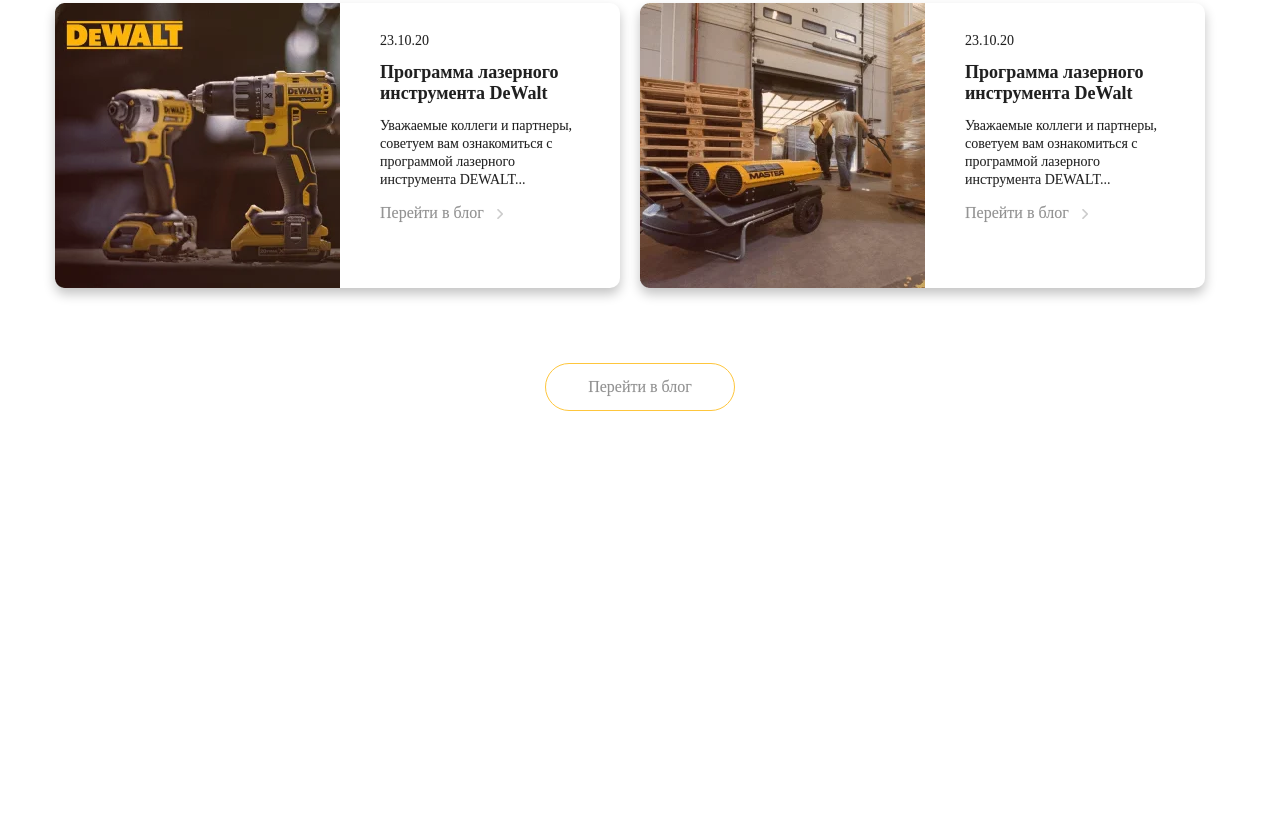
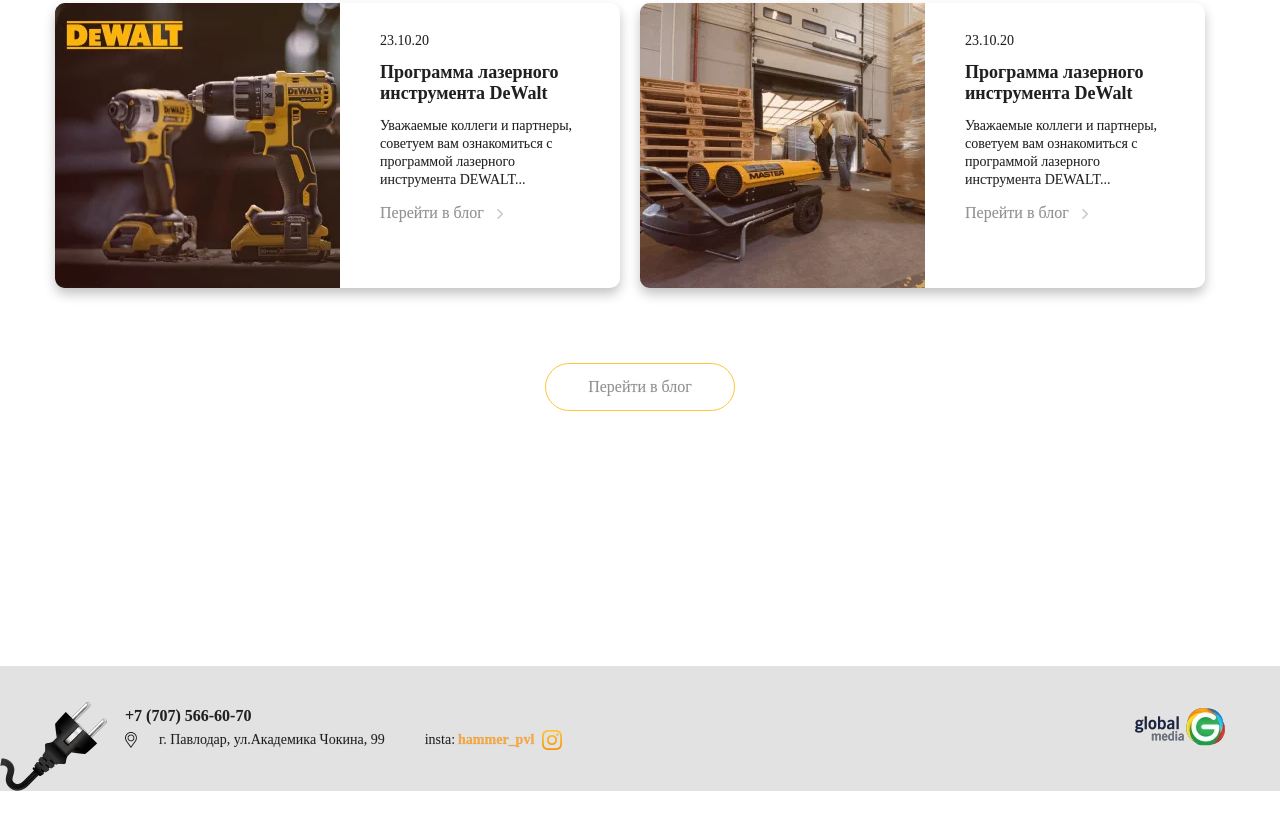
Before and after one commit to GlobalMediaVladimirWebDeveloper/hammer, a website: page src/index.html in a window 1280 px wide. Shown: the part 2944-3761 px from the top of the page. After the commit the page ends 3735 px from the top, so only its background shows below. Drawn offline with nearby package versions, Linux system fonts and the light colour scheme; files that its build step writes are made by us from their sources; files whose address does not match are found by name; a web font is replaced by a local one.

Commit message:
finish main page, with adaptive size up to 1170px

```diff
--- a/src/index.html
+++ b/src/index.html
@@ -718,6 +718,23 @@
 
 			<div class="footer__wrapper">
 
+				<div class="footer__left-side">
+
+					<a href="tel:+77075666070" class="def-semi-bold-link h_link light footer-phone-link">+7 (707) 566-60-70</a>
+					<div class="footer__info">
+						<address>г. Павлодар, ул.Академика Чокина, 99</address>
+						<a href="https://www.instagram.com/hammer_pvl/" class="lll">insta: <span> hammer_pvl</span></a>
+					</div>
+				</div>
+				<div class="footer__right-side">
+					<a href="https://globalm.kz" target="_blank" class="gm" alt="Разработчики сайта!" title="Разработчики сайта!">
+						<picture>
+							<source data-srcset="/img/icons/webp/gm.webp" type="image/webp">
+							<img data-src="/img/icons/gm.png" alt="Разработчики сайта!" title="Разработчики сайта!" data-loaded="true">
+						</picture>
+					</a>
+				</div>
+
 			</div>
 
 		</div>
--- a/src/style/partials/footer.scss
+++ b/src/style/partials/footer.scss
@@ -3,20 +3,145 @@
 .footer{
 
 	width: 100%;
-	margin-top: 160px;
-	background-color: var(--nata-dark);
+	max-width: 1920px;
+	margin-left: auto;
+	margin-right: auto;
+	margin-top: 225px;
+	background-color: var(--bg-light-grey);
+	position: relative;
+
+}
+
+.footer::before, .webp .footer::before{
+
+	width: 111px;
+	height: 89px;
+	display: block;
+	content: "";
+	background: url('../img/icons/rozetka.png')no-repeat;
+	position: absolute;
+	left: 0;
+	bottom: 0;
+
+}
 
 
+
+.webp .footer::before{
+
+	background: url('../img/icons/webp/rozetka.webp')no-repeat;
+
 }
+
+
 
 
 .footer__wrapper{
 
 	width: 100%;
 	display: flex;
-	min-height: 216px;
 	justify-content: space-between;
 	align-items: center;
+	height: 125px;
 
 
 }
+
+.h_link.light:hover{
+
+	color: var(--light-orange);
+
+}
+
+
+
+.footer-phone-link{
+
+	width: 136px;
+	color: var(--text-color);
+	display: block;
+	margin-bottom: 5px;
+
+}
+
+
+
+
+.footer__left-side address{
+
+	color: var(--text-color);
+	font-family: var(--def-font);
+	font-size: 14px;
+	font-weight: 300;
+	display: flex;
+	align-items: center;
+
+}
+
+
+.footer__left-side address::before, .webp .footer__left-side address::before{
+
+	display: block;
+	content: "";
+	width: 12px;
+	height: 16px;
+	background: url('../img/icons/dark-loc.png');
+	margin-right: 22px;
+
+}
+
+.webp .footer__left-side address::before{
+
+	background: url('../img/icons/webp/dark-loc.webp');
+
+}
+
+
+.footer__info{
+
+	display: flex;
+	align-items: center;
+
+}
+
+
+
+.lll{
+
+	color: var(--text-color);
+	font-family: var(--def-font);
+	font-size: 14px;
+	font-weight: 300;
+	margin-left: 40px;
+	display: flex;
+	align-items: center;
+
+}
+
+
+.lll span {
+
+	color: #ffa834;
+	font-size: 14px;
+	font-weight: 600;
+	margin-left: 3px;
+
+}
+
+
+.lll::after, .webp .lll::after{
+
+	display: block;
+	content: "";
+	width: 20px;
+	height: 20px;
+	background: url('../img/icons/iii.png');
+	margin-left: 8px;
+
+}
+
+.webp .lll::after{
+
+	background: url('../img/icons/webp/iii.webp');
+
+}
--- a/src/style/partials/query.scss
+++ b/src/style/partials/query.scss
@@ -15,6 +15,17 @@
     .bonus__info { max-width: 419px;}
 
 }
+
+
+@media (max-width:1368px){
+
+    .footer__left-side{margin-left: 70px;}
+
+
+
+
+}
+
 
 
 @media (max-width: 1160px) {
```
